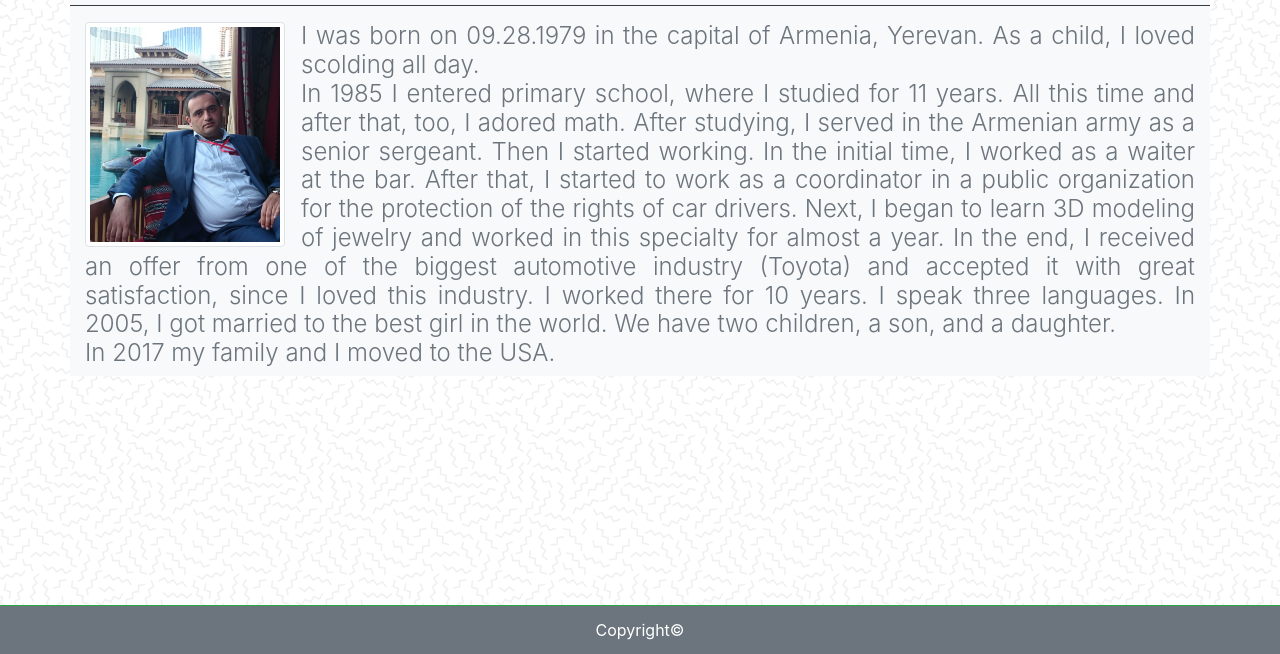
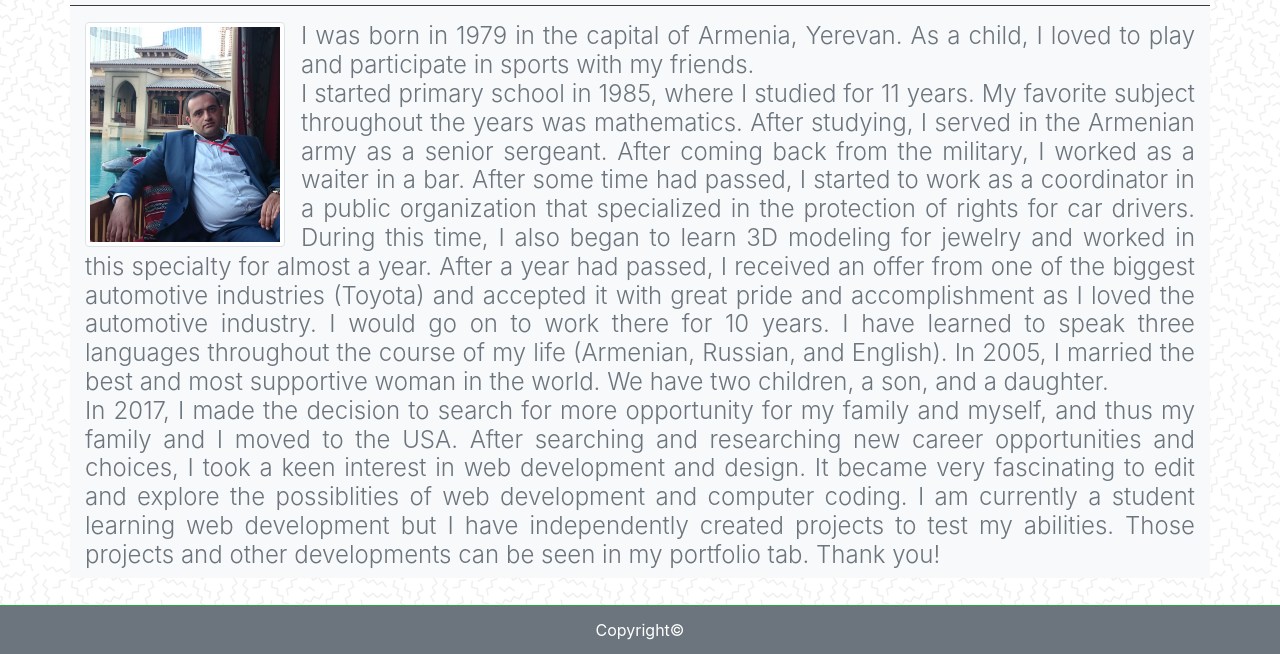
Before and after one commit to ABareyan/Bootstrap-Portfolio, a plain HTML site: page index.html in a window 1280 px wide. Shown: the part 146-800 px from the top of the page. Drawn offline with nearby package versions, Linux system fonts and the light colour scheme.

Commit message:
Update html

```diff
--- a/index.html
+++ b/index.html
@@ -51,11 +51,14 @@
         <div class="row">
             <div class="col-sm">
                 <img width="200" src="images/DSC_0249.JPG" class="rounded img-thumbnail float-left mr-3" alt="Arman Bareyan">
-                <p class="h4 text-justify text-muted font-weight-light">I was born on 09.28.1979 in the capital of Armenia, Yerevan. As a child, I loved scolding all day.
-                    <br>In 1985 I entered primary school, where I studied for 11 years. All this time and after that, too, I adored math. After studying, I served in the Armenian army as a senior sergeant. Then I started working. In the initial time,
-                    I worked as a waiter at the bar. After that, I started to work as a coordinator in a public organization for the protection of the rights of car drivers. Next, I began to learn 3D modeling of jewelry and worked in this specialty for
-                    almost a year. In the end, I received an offer from one of the biggest automotive industry (Toyota) and accepted it with great satisfaction, since I loved this industry. I worked there for 10 years. I speak three languages. In 2005,
-                    I got married to the best girl in the world. We have two children, a son, and a daughter. <br>In 2017 my family and I moved to the USA.</p>
+                <p class="h4 text-justify text-muted font-weight-light">I was born in 1979 in the capital of Armenia, Yerevan. As a child, I loved to play and participate in sports with my friends.
+                    <br>I started primary school in 1985, where I studied for 11 years. My favorite subject throughout the years was mathematics. After studying, I served in the Armenian army as a senior sergeant. After coming back from the military,
+                    I worked as a waiter in a bar. After some time had passed, I started to work as a coordinator in a public organization that specialized in the protection of rights for car drivers. During this time, I also began to learn 3D modeling
+                    for jewelry and worked in this specialty for almost a year. After a year had passed, I received an offer from one of the biggest automotive industries (Toyota) and accepted it with great pride and accomplishment as I loved the automotive
+                    industry. I would go on to work there for 10 years. I have learned to speak three languages throughout the course of my life (Armenian, Russian, and English). In 2005, I married the best and most supportive woman in the world. We have
+                    two children, a son, and a daughter. <br>In 2017, I made the decision to search for more opportunity for my family and myself, and thus my family and I moved to the USA. After searching and researching new career opportunities and
+                    choices, I took a keen interest in web development and design. It became very fascinating to edit and explore the possiblities of web development and computer coding. I am currently a student learning web development but I have independently
+                    created projects to test my abilities. Those projects and other developments can be seen in my portfolio tab. Thank you!</p>
             </div>
         </div>
     </div>
```
